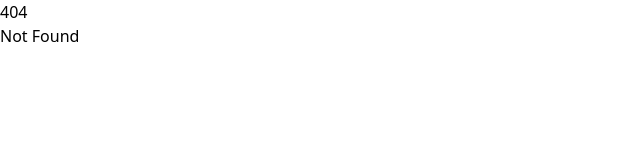
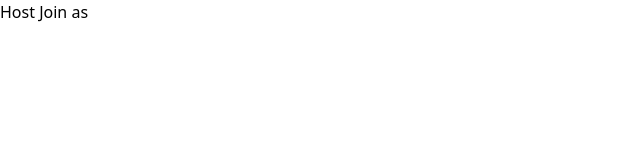
Before and after one commit to aappaapp/mafia, a SvelteKit app: page /peer in a window 1280 px wide. Before the commit this address had no page. Shown: the top 160 px of the page, without its empty margins (0-640 px from the left). Built offline with nearby package versions, Linux system fonts and the light colour scheme.

Commit message:
Add WebRTC using peer.js (incomplete)

```diff
--- a/package.json
+++ b/package.json
@@ -25,5 +25,8 @@
 		"tailwindcss": "^3.4.9",
 		"typescript": "^5.0.0",
 		"vite": "^5.4.11"
+	},
+	"dependencies": {
+		"peerjs": "^1.5.4"
 	}
 }
--- a/src/app.d.ts
+++ b/src/app.d.ts
@@ -7,6 +7,13 @@ declare global {
 		// interface PageData {}
 		// interface PageState {}
 		// interface Platform {}
+		interface GameState {
+			playerCount: number;
+			playerData: {
+				role: 'werewolf' | 'king' | 'witch' | 'seer' | 'hunter' | 'knight' | 'villager';
+				dead: boolean;
+			}[];
+		}
 	}
 }
 
--- /dev/null
+++ b/src/lib/peer.ts
@@ -0,0 +1,79 @@
+import Peer, { type DataConnection } from 'peerjs';
+
+export type HostState = {
+	peers: {
+		id: string;
+		media?: MediaStream;
+		context?: AudioContext;
+		output?: MediaStreamAudioDestinationNode;
+	}[];
+	gameState: App.GameState;
+};
+
+export function getHostId(id: string, pin: string) {
+	return `ap-mafia-${pin}-${id}`;
+}
+
+export function host(state: HostState, id: string, pin: string) {
+	return new Promise<Peer>((resolve) => {
+		const peer = new Peer(`ap-mafia-${pin}-${id}`);
+		console.log(peer);
+		peer.once('open', () => {
+			resolve(peer);
+		});
+		peer.on('connection', (conn) => {
+			console.log(conn.peer);
+			state.peers.push({ id: conn.peer });
+			conn.on('close', () => {
+				state.peers = state.peers.filter((v) => v.id !== conn.peer);
+			});
+		});
+	});
+}
+
+export function hostAcceptCall(state: HostState, peer: Peer) {
+	peer.on('call', (call) => {
+		call.answer();
+		call.on('stream', (stream) => {
+			let peer2 = state.peers.find((v) => v.id === call.peer);
+			if (peer2) {
+				peer2.media = stream;
+				peer2.context = new AudioContext();
+				peer2.output = peer2.context.createMediaStreamDestination();
+				peer2.context.createMediaStreamSource(stream).connect(peer2.output);
+				peer.call(call.peer, peer2.output.stream);
+				const audio = new Audio();
+				audio.autoplay = true;
+				audio.srcObject = stream;
+			}
+		});
+	});
+}
+
+export function acceptCall(peer: Peer) {
+	peer.on('call', (call) => {
+		call.answer();
+		call.on('stream', (stream) => {
+			const audio = new Audio();
+			audio.autoplay = true;
+			audio.srcObject = stream;
+		});
+	});
+}
+
+export function join(id: string, pin: string) {
+	return new Promise<[Peer, DataConnection]>((resolve) => {
+		const peer = new Peer();
+		peer.once('open', () => {
+			const conn = peer.connect(`ap-mafia-${pin}-${id}`);
+			conn.once('open', () => {
+				resolve([peer, conn]);
+			});
+		});
+	});
+}
+
+export async function call(peer: Peer, id: string) {
+	const media = await navigator.mediaDevices.getUserMedia({ audio: true, video: false });
+	peer.call(id, media);
+}
--- a/src/routes/+page.svelte
+++ b/src/routes/+page.svelte
@@ -1,16 +1,8 @@
 <script lang="ts">
 	import { localStore } from '$lib';
-	import { onMount } from 'svelte';
 
 	type DeepPartial<T> = {
 		[P in keyof T]?: DeepPartial<T[P]>;
-	};
-	type State = {
-		playerCount?: number;
-		playerData?: {
-			role?: 'werewolf' | 'king' | 'witch' | 'seer' | 'hunter' | 'knight' | 'villager';
-			dead: boolean;
-		}[];
 	};
 	let state = localStore<DeepPartial<State>>('state', {
 		playerCount: 12,
--- /dev/null
+++ b/src/routes/peer/+page.svelte
@@ -0,0 +1,109 @@
+<script lang="ts">
+	import {
+		hostAcceptCall,
+		call,
+		getHostId,
+		host,
+		join,
+		type HostState,
+		acceptCall
+	} from '$lib/peer';
+	import { browser } from '$app/environment';
+
+	let peer: import('peerjs').Peer | undefined = $state();
+	let conn: import('peerjs').DataConnection | undefined = $state();
+	let isHost = $state(false);
+	let obj: HostState = $state({
+		peers: [],
+		gameState: {
+			playerCount: 0,
+			playerData: []
+		}
+	});
+
+	if (browser) {
+		let item = localStorage.getItem('state');
+		if (item) obj.gameState = JSON.parse(item);
+	}
+
+	$effect.pre(() => {
+		obj.gameState.playerCount = obj.peers.length;
+		if (obj.gameState.playerData.length < obj.gameState.playerCount) {
+			for (let i = obj.gameState.playerData.length; i < obj.gameState.playerCount; i++) {
+				obj.gameState.playerData.push({
+					role: 'villager',
+					dead: false
+				});
+			}
+		}
+	});
+
+	$effect(() => {
+		localStorage.setItem('state', JSON.stringify(obj.gameState));
+	});
+</script>
+
+<button
+	onclick={async () => {
+		peer = await host(obj, 'spirit', '4123');
+		hostAcceptCall(obj, peer);
+		isHost = true;
+	}}>Host</button
+>
+
+<button
+	onclick={async () => {
+		[peer, conn] = await join('spirit', '4123');
+		await call(peer, getHostId('spirit', '4123'));
+		acceptCall(peer);
+	}}>Join</button
+>
+
+{#if isHost}
+	<div class="flex flex-col gap-4">
+		<h1 class="text-center text-4xl">狼人殺</h1>
+		<div class="flex flex-col items-center">
+			<div class="flex items-center gap-2">
+				<label for="players">人數</label>
+				<input
+					type="number"
+					id="players"
+					bind:value={obj.gameState.playerCount}
+					class="b--input--number"
+				/>
+			</div>
+			{#each new Array(obj.gameState.playerCount) as _, i}
+				<div
+					class="flex flex-col rounded-lg border-2 border-black p-2 {obj.gameState.playerData[i]
+						.dead
+						? 'bg-black text-white'
+						: ''}"
+				>
+					<span>玩家編號{i + 1}</span>
+					<div>
+						<label for="role-{i}">職業</label>
+						<select
+							id="role-{i}"
+							bind:value={obj.gameState.playerData[i].role}
+							class="bg-transparent"
+						>
+							<option value="werewolf">狼人</option>
+							<option value="king">狼王</option>
+							<option value="witch">女巫</option>
+							<option value="seer">預言家</option>
+							<option value="hunter">獵人</option>
+							<option value="knight">騎士</option>
+							<option value="villager">村民</option>
+						</select>
+					</div>
+					<div>
+						<label for="dead-{i}">已死亡?</label>
+						<input type="checkbox" id="dead-{i}" bind:checked={obj.gameState.playerData[i].dead} />
+					</div>
+				</div>
+			{/each}
+		</div>
+	</div>
+{:else}
+	as
+{/if}
```
Also changed, not shown: 1 other file (tests, documents, lock files or other folders).
